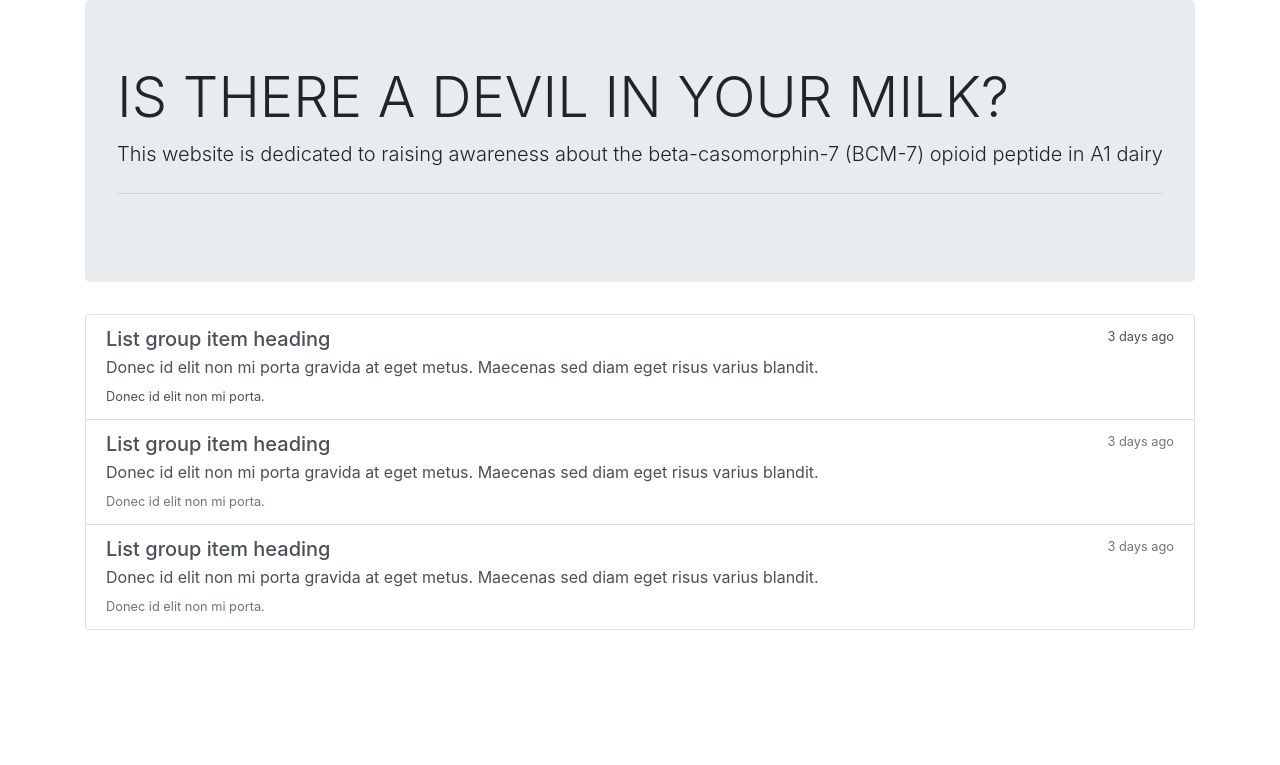
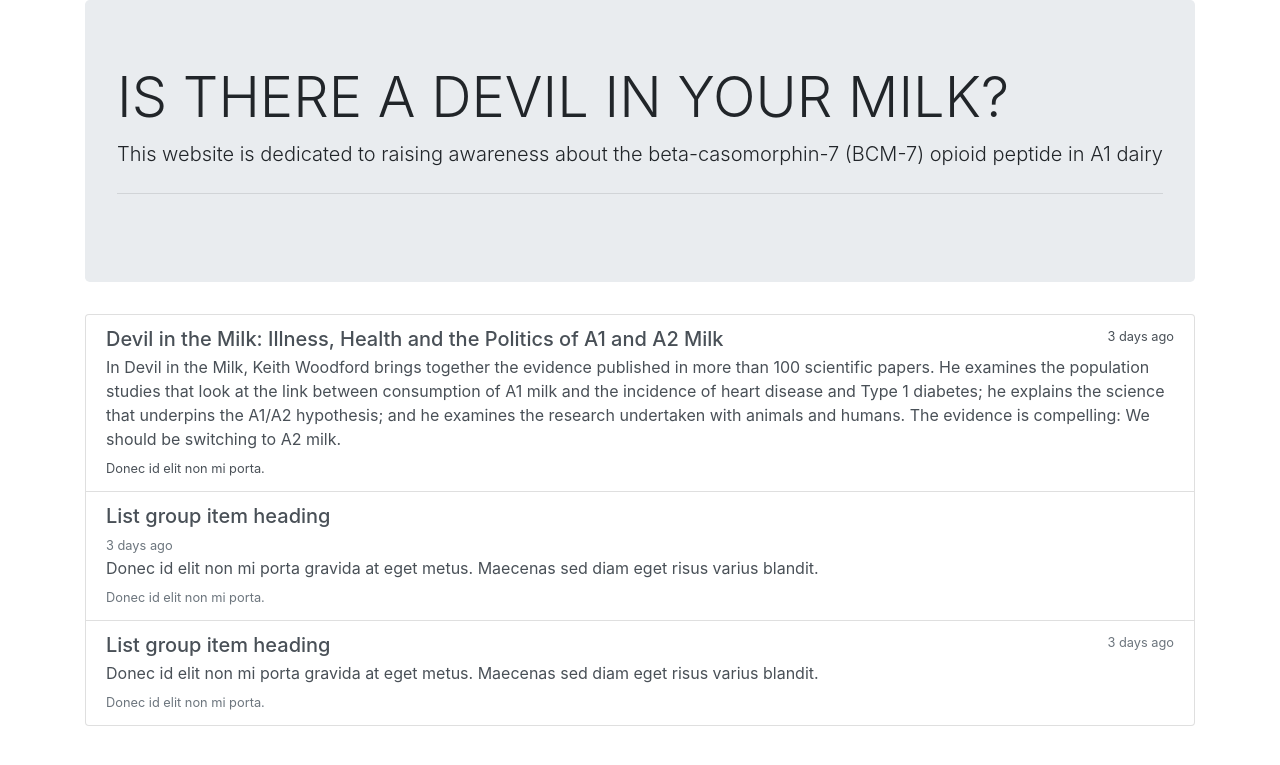
Before and after one commit to 17spr/BCM-7, a Flask app: page /learnmore in a window 1280 px wide. Shown: the top 765 px of the page. Run offline with Flask 2, Linux system fonts and the light colour scheme; parts of the project's set-up code (start-up, migrations or seed data) failed here and were passed over; some libraries are stand-ins or nearby versions.

Commit message:
added content

```diff
--- a/templates/learnmore.html
+++ b/templates/learnmore.html
@@ -19,18 +19,19 @@
     </div>
 <!-- Main content container -->
 <div class="container">
-
   <div class="list-group">
-  <a href="#" class="list-group-item list-group-item-action flex-column align-items-start">
+    <a href="https://www.chelseagreen.com/product/devil-in-the-milk/" class="list-group-item list-group-item-action flex-column align-items-start">
       <div class="d-flex w-100 justify-content-between">
-      <h5 class="mb-1">List group item heading</h5>
+        <h5 class="mb-1">Devil in the Milk:
+          Illness, Health and the Politics of A1 and A2 Milk</h5>
         <small>3 days ago</small>
       </div>
-    <p class="mb-1">Donec id elit non mi porta gravida at eget metus. Maecenas sed diam eget risus varius blandit.</p>
+      <p class="mb-1">In Devil in the Milk, Keith Woodford brings together the evidence published in more than 100 scientific papers. He examines the population studies that look at the link between consumption of A1 milk and the incidence of heart disease and Type 1 diabetes; he explains the science that underpins the A1/A2 hypothesis; and he examines the research undertaken with animals and humans. The evidence is compelling: We should be switching to A2 milk.</p>
       <small>Donec id elit non mi porta.</small>
     </a>
     <a href="#" class="list-group-item list-group-item-action flex-column align-items-start">
-    <div class="d-flex w-100 justify-content-between">
+      <div class="d-Devil in the Milk
+Illness, Health and the Politics of A1 and A2 Milkflex w-100 justify-content-between">
         <h5 class="mb-1">List group item heading</h5>
         <small class="text-muted">3 days ago</small>
       </div>
@@ -46,9 +47,7 @@
       <small class="text-muted">Donec id elit non mi porta.</small>
     </a>
   </div>
-
 </div>
-
 
 
     <script src="https://code.jquery.com/jquery-3.3.1.slim.min.js" integrity="sha384-q8i/X+965DzO0rT7abK41JStQIAqVgRVzpbzo5smXKp4YfRvH+8abtTE1Pi6jizo" crossorigin="anonymous"></script>
```
Lines whose indentation alone changed are shown as unchanged.
